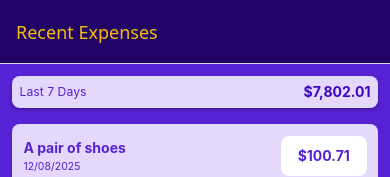
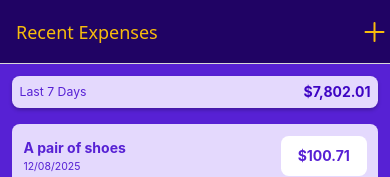
Before and after one commit to Malichenko/expense-tracking-app, a React Native app: screen / in a window 390 px wide. Shown: the top 177 px of the page. Built offline with nearby package versions, Linux system fonts and the light colour scheme.

Commit message:
Add AddExpenseButton component and integrate it into BottomTabNavigator. Create IconButton component with customizable properties and styles. Update shared UI exports to include new components.

```diff
--- a/src/app/navigation/ui/BottomTabNavigator.tsx
+++ b/src/app/navigation/ui/BottomTabNavigator.tsx
@@ -2,6 +2,7 @@ import React from "react";
 import { createBottomTabNavigator } from "@react-navigation/bottom-tabs";
 import { tabs } from "../lib/tabs";
 import theme from "@shared/config/theme";
+import { AddExpenseButton } from "@features/add-expense";
 
 const Tab = createBottomTabNavigator();
 
@@ -19,6 +20,7 @@ export const BottomTabNavigator = () => {
           elevation: 0,
         },
         tabBarActiveTintColor: theme.palette.accent[50],
+        headerRight: () => <AddExpenseButton />,
       }}
     >
       {tabs.map((tab) => (
--- /dev/null
+++ b/src/features/add-expense/index.ts
@@ -0,0 +1 @@
+export { AddExpenseButton } from "./ui";
--- /dev/null
+++ b/src/features/add-expense/ui/add-expense-button.tsx
@@ -0,0 +1,14 @@
+import { IconButton } from "@shared/ui";
+import theme from "@shared/config/theme";
+
+export const AddExpenseButton = () => {
+  return (
+    <IconButton
+      icon="add"
+      onPress={() => console.log("Pressed")}
+      size="large"
+      color={theme.palette.accent[50]}
+      accessibilityLabel="Add new item"
+    />
+  );
+};
--- /dev/null
+++ b/src/features/add-expense/ui/index.ts
@@ -0,0 +1 @@
+export { AddExpenseButton } from "./add-expense-button";
--- /dev/null
+++ b/src/shared/ui/icon-button/index.tsx
@@ -0,0 +1,2 @@
+export { IconButton } from "./view";
+export type { IconButtonProps, IconButtonSize } from "./types";
--- /dev/null
+++ b/src/shared/ui/icon-button/lib/constants.ts
@@ -0,0 +1,25 @@
+import theme from "@shared/config/theme";
+
+export const ICON_SIZES = {
+  small: 20,
+  medium: 24,
+  large: 32,
+} as const;
+
+export const BUTTON_SIZES = {
+  small: theme.spacing.x5,
+  medium: theme.spacing.x6,
+  large: theme.spacing.x8,
+} as const;
+
+export const BUTTON_STATES = {
+  default: "default",
+  pressed: "pressed",
+  disabled: "disabled",
+} as const;
+
+export const OPACITY = {
+  default: 1,
+  pressed: 0.7,
+  disabled: 0.5,
+} as const;
--- /dev/null
+++ b/src/shared/ui/icon-button/lib/index.ts
@@ -0,0 +1,2 @@
+export * from "./constants";
+export * from "./utils";
--- /dev/null
+++ b/src/shared/ui/icon-button/lib/utils.ts
@@ -0,0 +1,23 @@
+import { BUTTON_SIZES, BUTTON_STATES, OPACITY } from "./constants";
+import type { IconButtonSize } from "../types";
+
+type ButtonState = keyof typeof BUTTON_STATES;
+
+export const getButtonState = (
+  disabled: boolean,
+  pressed: boolean
+): ButtonState => {
+  switch (true) {
+    case disabled:
+      return BUTTON_STATES.disabled;
+    case pressed:
+      return BUTTON_STATES.pressed;
+    default:
+      return BUTTON_STATES.default;
+  }
+};
+
+export const getOpacity = (state: ButtonState): number => OPACITY[state];
+
+export const getButtonSize = (size: IconButtonSize): number =>
+  BUTTON_SIZES[size];
--- /dev/null
+++ b/src/shared/ui/icon-button/types.ts
@@ -0,0 +1,20 @@
+import type { StyleProp, ViewStyle } from "react-native";
+import type { FC } from "react";
+import type { Ionicons } from "@expo/vector-icons";
+
+type IconButtonSize = "small" | "medium" | "large";
+
+interface IconButtonProps {
+  icon: keyof typeof Ionicons.glyphMap;
+  onPress: () => void;
+  size?: IconButtonSize;
+  color?: string;
+  disabled?: boolean;
+  style?: StyleProp<ViewStyle>;
+  accessibilityLabel?: string;
+  accessibilityHint?: string;
+}
+
+export type IconButtonContract = FC<IconButtonProps>;
+
+export type { IconButtonProps, IconButtonSize };
--- /dev/null
+++ b/src/shared/ui/icon-button/view.tsx
@@ -0,0 +1,56 @@
+import {
+  Pressable,
+  type PressableStateCallbackType,
+  type StyleProp,
+  type ViewStyle,
+} from "react-native";
+import Ionicons from "@expo/vector-icons/Ionicons";
+import theme from "@shared/config/theme";
+import type { IconButtonContract } from "./types";
+import { ICON_SIZES, BUTTON_SIZES, getButtonState, getOpacity } from "./lib";
+import { useCallback } from "react";
+import { piped } from "remeda";
+
+export const IconButton: IconButtonContract = ({
+  icon,
+  onPress,
+  size = "medium",
+  color = theme.palette.neutral[50],
+  disabled = false,
+  style,
+  accessibilityLabel,
+  accessibilityHint,
+}) => {
+  const iconSize = ICON_SIZES[size];
+  const buttonSize = BUTTON_SIZES[size];
+
+  const getOpacityPipe = piped(getButtonState.bind(null, disabled), getOpacity);
+  const getStyles = useCallback(
+    ({ pressed }: PressableStateCallbackType): StyleProp<ViewStyle> => [
+      {
+        width: buttonSize,
+        height: buttonSize,
+        opacity: getOpacityPipe(pressed),
+        justifyContent: "center",
+        alignItems: "center",
+        borderRadius: theme.spacing.x1,
+      },
+      style,
+    ],
+    [buttonSize, disabled, style]
+  );
+
+  return (
+    <Pressable
+      onPress={onPress}
+      disabled={disabled}
+      style={getStyles}
+      accessibilityRole="button"
+      accessibilityLabel={accessibilityLabel}
+      accessibilityHint={accessibilityHint}
+      accessibilityState={{ disabled }}
+    >
+      <Ionicons name={icon} size={iconSize} color={color} />
+    </Pressable>
+  );
+};
--- a/src/shared/ui/index.ts
+++ b/src/shared/ui/index.ts
@@ -1,2 +1,3 @@
 export { ScreenLayout } from "./screen-layout";
 export { Card } from "./card";
+export { IconButton } from "./icon-button";
```
